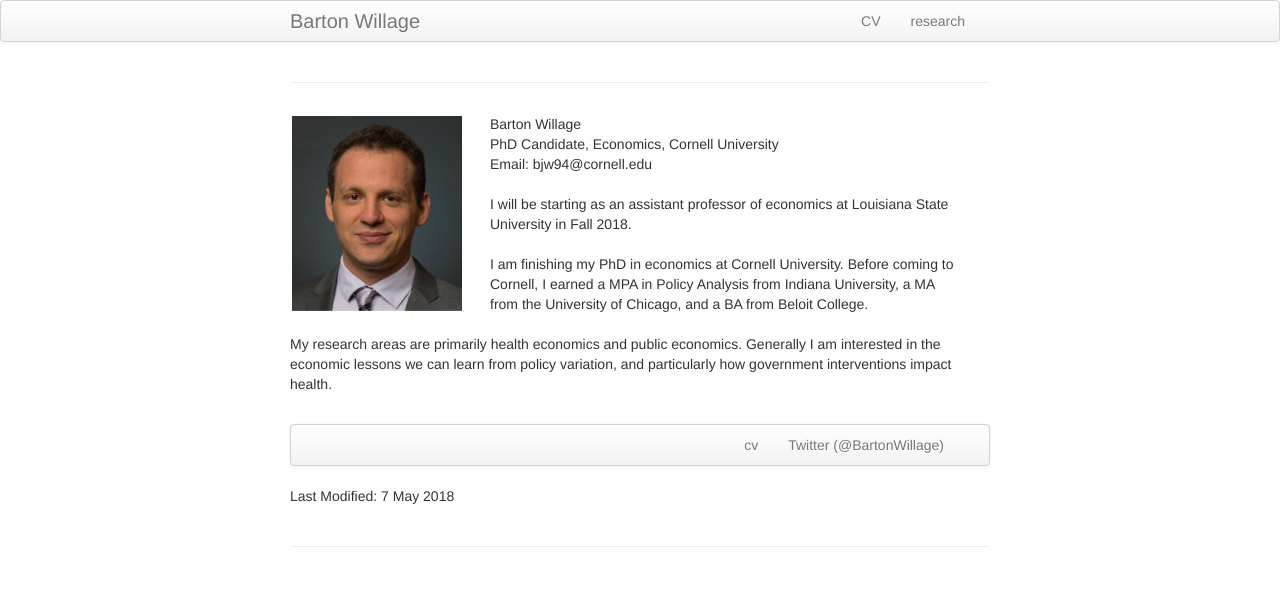
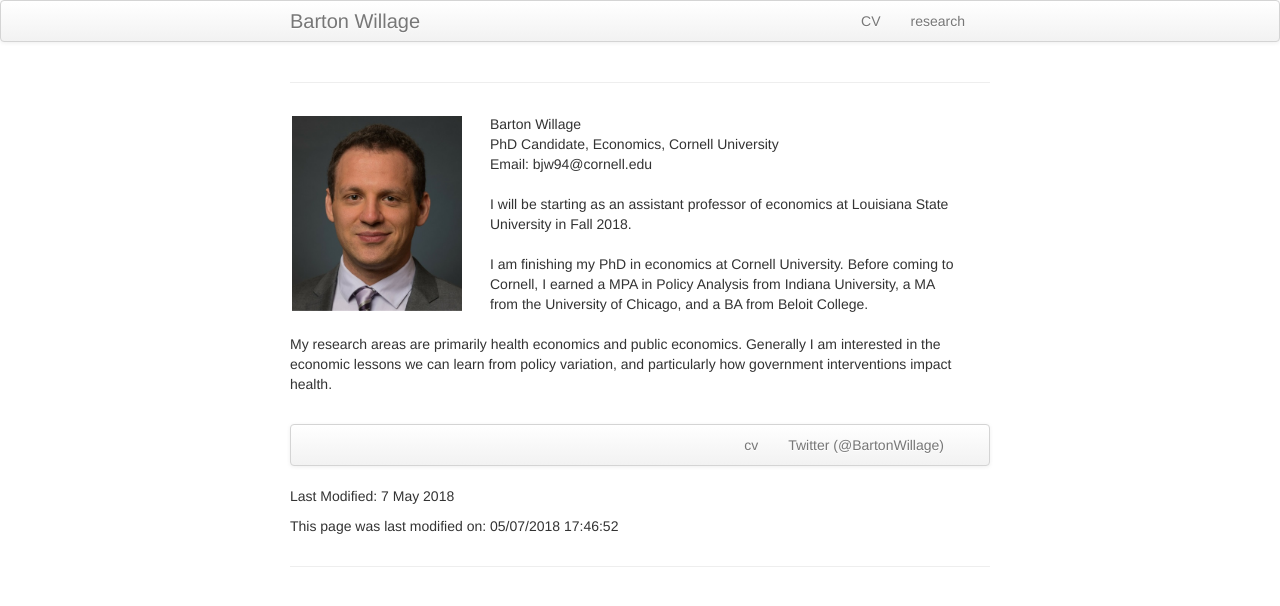
Before and after one commit to bjwillage/bjwillage.github.io, a Jekyll site: the page built from index.md, in a window 1280 px wide. Shown: the top 606 px of the page. Built offline with Jekyll 4.4.1, drawn with Linux system fonts in a browser that asks for light colours.

Commit message:
Update index.md

```diff
--- a/index.md
+++ b/index.md
@@ -51,5 +51,7 @@ keywords:
 
 Last Modified: 7 May 2018
 
-
+<script language="Javascript">
+document.write("This page was last modified on: " + document.lastModified +"");
+</SCRIPT>
 <!-- [curriculum vitae ![CV as pdf]({{ BASE_PATH }}/pages/icons16/pdf-icon.png)]({{ BASE_PATH }}/assets/CV.pdf)<br/> -->
```
